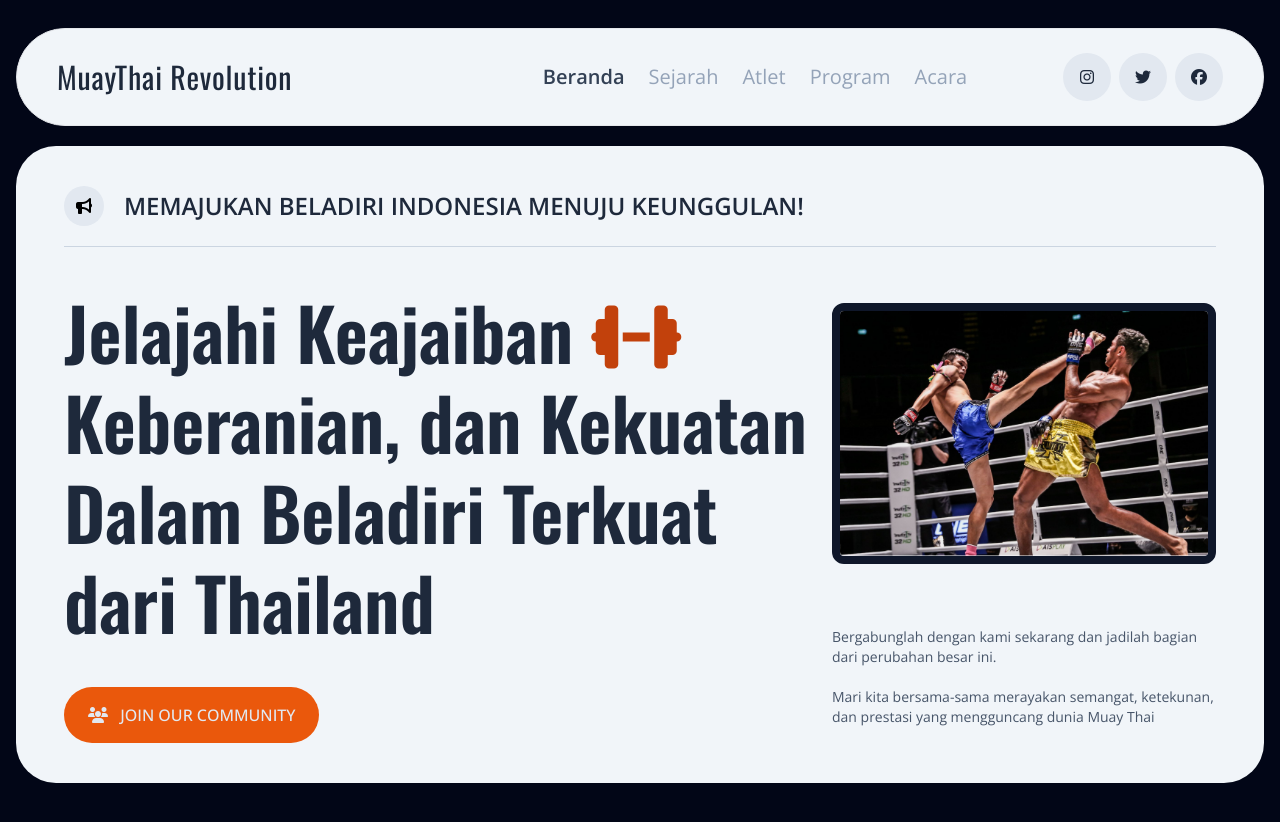
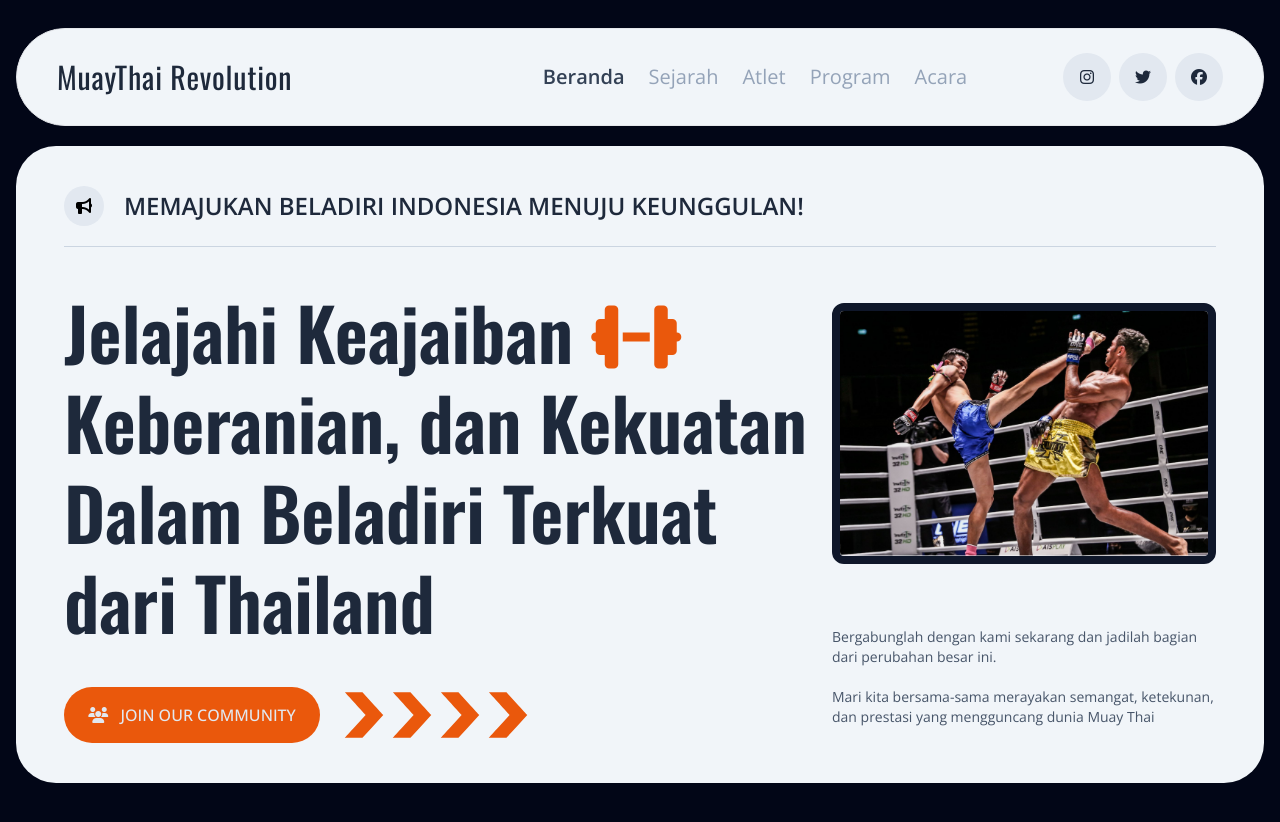
Before and after one commit to or-abdillh/muay-thai-revolution, a Vue app: page / in a window 1280 px wide. Shown: the top 822 px of the page. Built offline with nearby package versions, Linux system fonts and the light colour scheme.

Commit message:
Update Hero Section

```diff
--- /dev/null
+++ b/src/components/base/SectionTitle.vue
@@ -0,0 +1,3 @@
+<template>
+
+</template>
--- a/src/pages/partials/HeroSection.vue
+++ b/src/pages/partials/HeroSection.vue
@@ -14,7 +14,7 @@
             <div class="md:w-8/12 mb-12 md:mb-0">
                 <h1 class="mb-6 md:mb-10 text-5xl md:text-7xl leading-snug md:leading-[1.25] text-slate-800 font-semibold">
                     Jelajahi
-                    Keajaiban <i class="fa-solid fa-dumbbell text-orange-700"></i>
+                    Keajaiban <i class="fa-solid fa-dumbbell text-orange-600"></i>
                     Keberanian, dan
                     Kekuatan Dalam
                     Beladiri
@@ -23,11 +23,22 @@
                     Thailand
                 </h1>
 
-                <!-- CTA -->
-                <button class="bg-orange-600 px-6 py-4 text-slate-200 font-medium uppercase rounded-full">
-                    <i class="fa-solid fa-users me-2"></i>
-                    Join Our Community
-                </button>
+                <div class="flex gap-5">
+                    <!-- CTA -->
+                    <button class="md:w-4/12 bg-orange-600 px-6 py-4 text-slate-200 font-medium uppercase rounded-full">
+                        <i class="fa-solid fa-users me-2"></i>
+                        Join Our Community
+                    </button>
+
+                    <!-- decorations -->
+                    <div class="flex justify-end md:w-3/12">
+                        <Direction class="fill-orange-600" />
+                        <Direction class="fill-orange-600" />
+                        <Direction class="fill-orange-600" />
+                        <Direction class="fill-orange-600" />
+                    </div>
+                </div>
+
             </div>
 
             <!-- illustration -->
@@ -50,5 +61,6 @@
 <script setup>
 
 import SectionCard from '@component/base/SectionCard.vue'
+import Direction from '@asset/svg/direction.svg'
 
 </script>
--- a/vite.config.js
+++ b/vite.config.js
@@ -8,10 +8,10 @@ export default defineConfig({
   plugins: [vue(), svgLoader()],
   resolve: {
     alias: {
-      '@': resolve(__dirname, 'src'),
-      '@asset': resolve(__dirname, 'src/assets'),
-      '@component': resolve(__dirname, 'src/components'),
-      '@page': resolve(__dirname, 'src/pages'),
+      '@': resolve(__dirname, './src'),
+      '@asset': resolve(__dirname, './src/assets'),
+      '@component': resolve(__dirname, './src/components'),
+      '@page': resolve(__dirname, './src/pages'),
     }
   },
   define: {
```
Also changed, not shown: jsconfig.json (+13 -4 lines), src/assets/svg/boxing-glove.svg, src/assets/svg/direction.svg (added).
